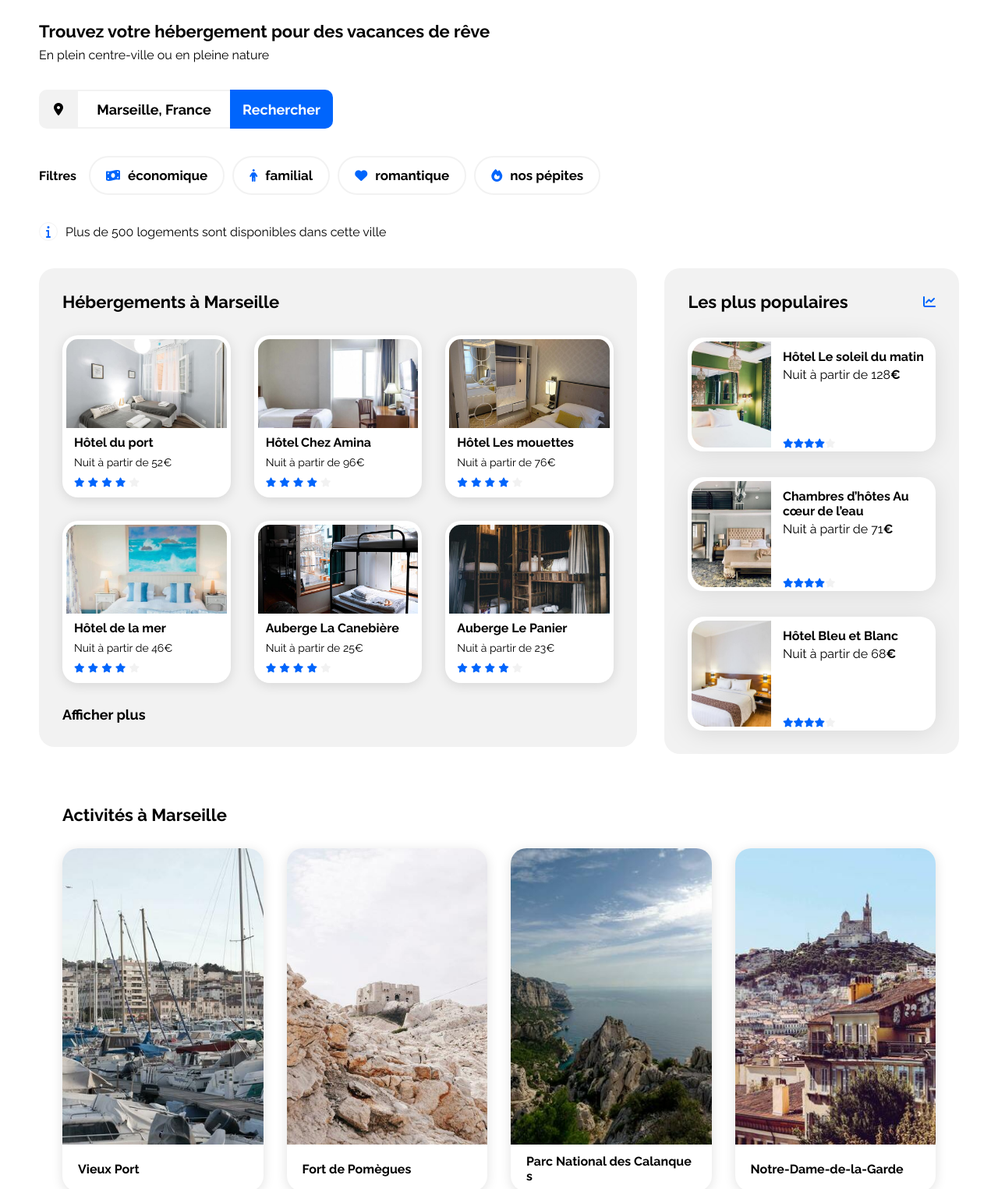
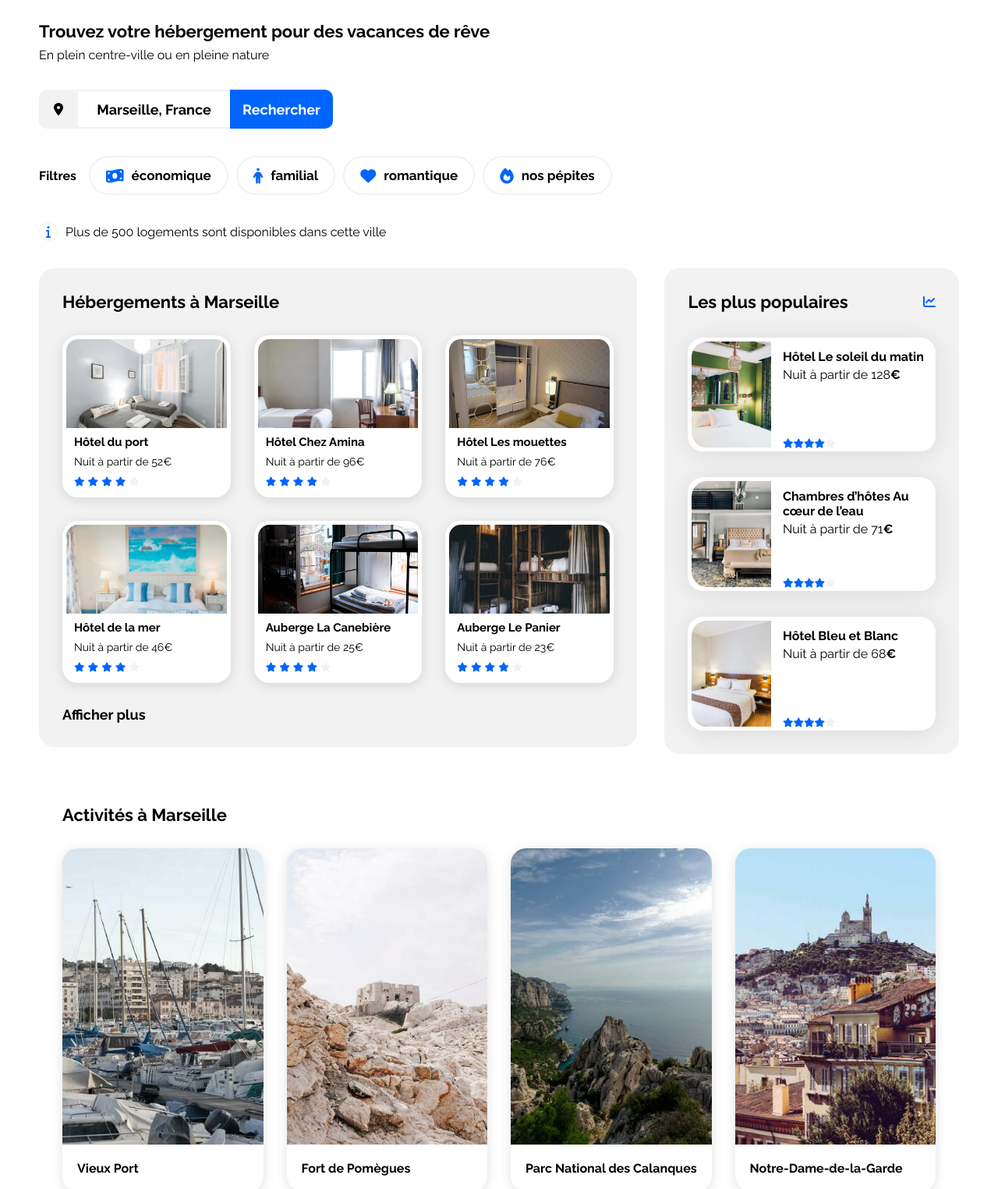
Before and after one commit to mariushub/OC-P2-BOOKI, a plain HTML site: page index.html in a window 1280 px wide. Shown: the part 82-1607 px from the top of the page at 78% size. Drawn offline with Linux system fonts and the light colour scheme; a web font is replaced by a local one.

Commit message:
last changes on visual
changed the method for css word break

```diff
--- a/css/style.css
+++ b/css/style.css
@@ -459,7 +459,7 @@ a {
 }
 
 .hebergements__card__title {
-    font-size: 16px;
+    font-size: 15px;
     font-weight: bold;
 }
 
@@ -537,11 +537,15 @@ a {
     height: 20px;
     display: flex;
     justify-content: start;
-    padding: 27px 20px 20px 20px;
+    padding: 26px 0px 0px 19px;
     align-items: center;
     font-size: 16px;
     font-weight: bold;
-    word-break: break-all;
+    word-break: break-word;
+}
+
+.activity__card__title br {
+    display: none;
 }
 
 /* footer */
@@ -690,6 +694,9 @@ a {
 
     .filterBar__card {
         width: 46% !important;
+        display: flex;
+        justify-content: start;
+        align-items: center;
     }
 
     .filterBar__text {
--- a/index.html
+++ b/index.html
@@ -51,19 +51,19 @@
                 <div class="filterBar" id="filterBar">
                     <p class="filterBar__text">Filtres</p>
                     <div class="filterBar__card">
-                        <i class="fa-solid fa-money-bill-wave"></i>
+                        <i class="fa-solid fa-money-bill-wave fa-lg"></i>
                         <p class="filterBar__card__text">économique</p>
                     </div>
                     <div class="filterBar__card">
-                        <i class="fa-solid fa-person"></i>
+                        <i class="fa-solid fa-person fa-lg"></i>
                         <p class="filterBar__card__text">familial</p>
                     </div>
                     <div class="filterBar__card">
-                        <i class="fa-solid fa-heart"></i>
+                        <i class="fa-solid fa-heart fa-lg"></i>
                         <p class="filterBar__card__text">romantique</p>
                     </div>
                     <div class="filterBar__card">
-                        <i class="fa-solid fa-fire"></i>
+                        <i class="fa-solid fa-fire fa-lg"></i>
                         <p class="filterBar__card__text">nos pépites</p>
                     </div>
                 </div>
@@ -283,7 +283,7 @@
                     <a class="activity__link" href="#">
                         <article class="activity__card">
                             <img class="activity__card__img" src="./images/activites/florian-wehde.jpg" alt="">
-                            <h3 class="activity__card__title">Notre-Dame-de-la-Garde</h3>
+                            <h3 class="activity__card__title">Notre-Dame-<br/>de-la-Garde</h3>
                         </article>
                     </a>
                 </div>
```
